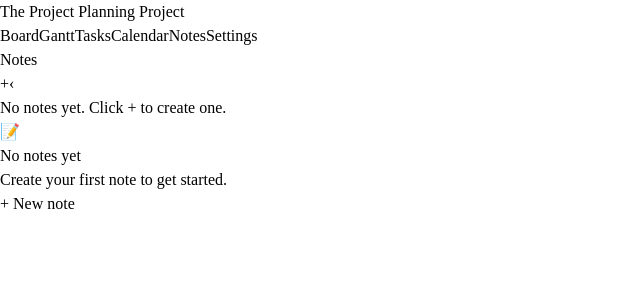
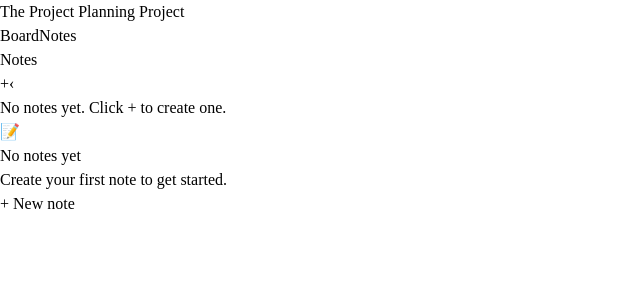
Before and after one commit to dbarrass171103/theprojectplanningproject, a React (Vite) app in the folder theprojectplanningproject/: page /notes in a window 1280 px wide. Shown: the top 300 px of the page, without its empty margins (0-640 px from the left). Built offline with nearby package versions, Linux system fonts and the light colour scheme.

Commit message:
(App.tsx, Header.tsx) removed the temporary items I had created when making the navbar.

```diff
--- a/theprojectplanningproject/src/App.tsx
+++ b/theprojectplanningproject/src/App.tsx
@@ -21,11 +21,8 @@ function App() {
             <Routes>
                 <Route element={<Layout/>}>
                     <Route path="/" element={<KanbanPage/>}/>
-                    <Route path="/gantt" element={<NotesPage/>}/>
-                    <Route path="/tasks" element={<NotesPage/>}/>
-                    <Route path="/calendar" element={<NotesPage/>}/>
                     <Route path="/notes" element={<NotesPage/>}/>
-                    <Route path="/settings" element={<NotesPage/>}/>
+
                 </Route>
             </Routes>
         </BrowserRouter>
--- a/theprojectplanningproject/src/components/common/Header.tsx
+++ b/theprojectplanningproject/src/components/common/Header.tsx
@@ -8,11 +8,8 @@ interface NavItem {
 // list of navigation items.
 const NAV_ITEMS: NavItem[] = [
     {to: '/', label: 'Board'},
-    {to: '/gantt', label: 'Gantt'},
-    {to: '/tasks', label: 'Tasks'},
-    {to: '/calendar', label: 'Calendar'},
     {to: '/notes', label: 'Notes'},
-    {to: '/settings', label: 'Settings'},
+
 ]
 
 export default function Header() {
```
